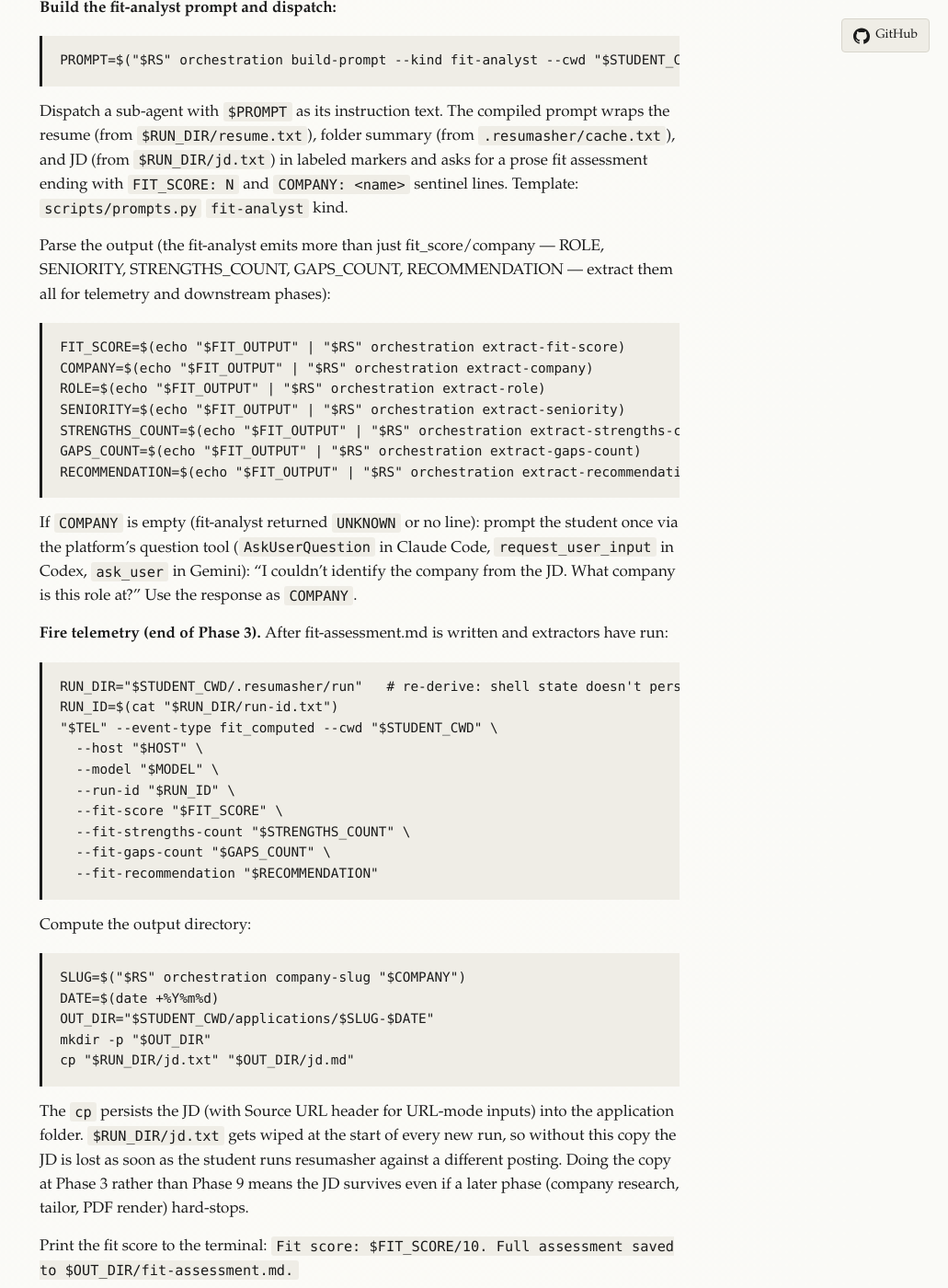
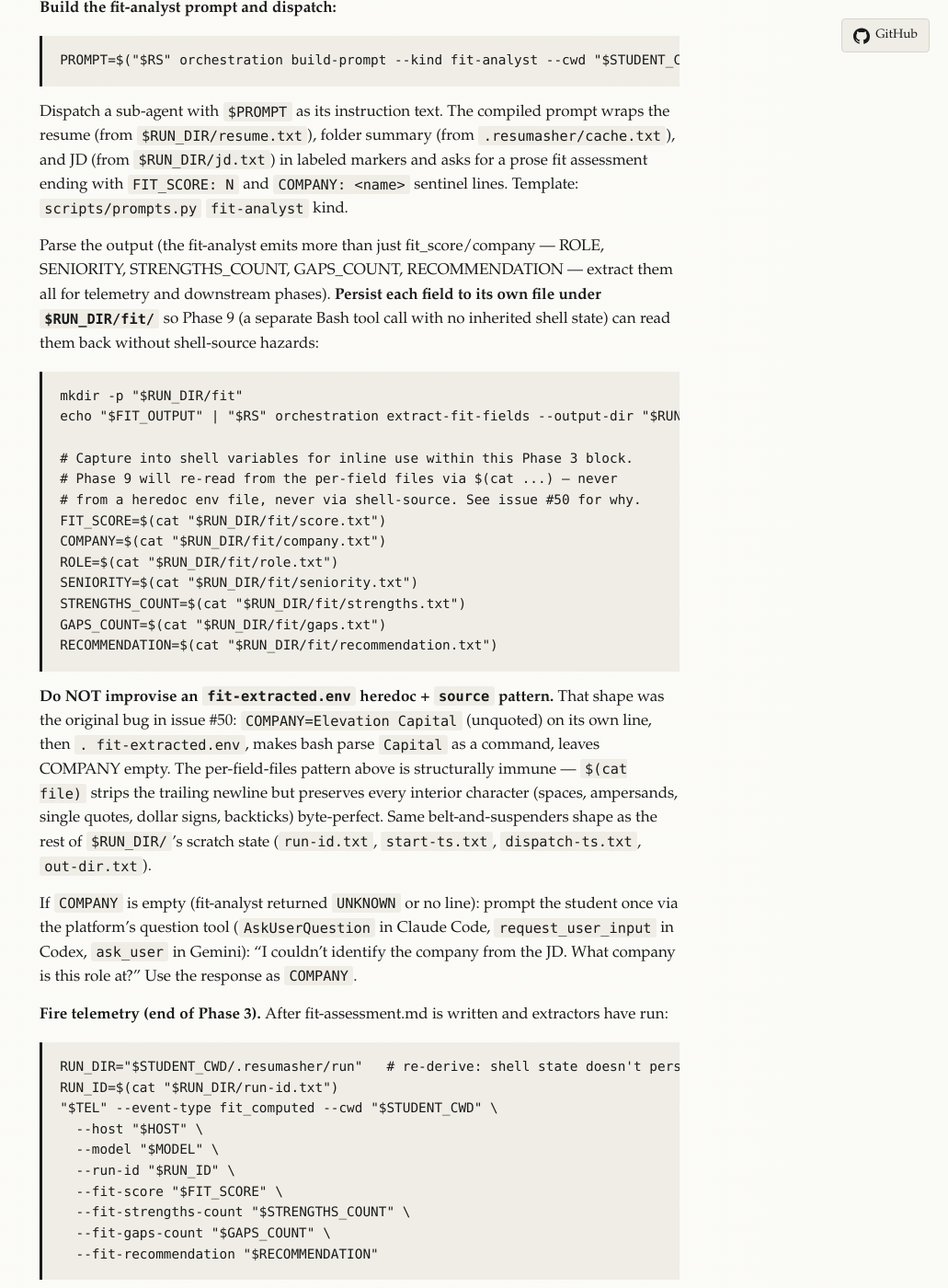
Before and after one commit to earino/resumasher, a Jekyll site: the page built from SKILL.md, in a window 1280 px wide and 1400 px high, scrolled down 16475 px. Shown: the whole window at 92% size, without its empty margins (249-1280 px from the left). Built offline with Jekyll 4.4.1, drawn with Linux system fonts in a browser that asks for light colours; our own code applies the rules of GitHub Pages for plain Markdown files; some of the changed text lies outside the part shown.

Commit message:
fix(orchestration): per-field fit-extraction files + SKILL.md update (#50)
Real-run testing of #43/#47/#48/#49 surfaced agents improvising an
fit-extracted.env heredoc + source pattern between Phase 3 (fit
extraction) and Phase 9 (run_completed telemetry). When the company
name contained a space (COMPANY=Elevation Capital, unquoted on its
own line), bash parsed `Capital` as a command name, the assignment
was discarded, and $COMPANY ended up empty — run_completed shipped
with --company "" and history.jsonl recorded "company": "".

Same root-cause class as #44/#45/#46: SKILL.md prescribed (or allowed)
a shell pattern that didn't survive contact with real data.

Fix:

- New `extract-fit-fields --output-dir <dir>` CLI command that reads
  fit-assessment text on stdin and writes one file per field under
  $RUN_DIR/fit/. Each file's content is the raw extracted value;
  $(cat file) strips the trailing newline but preserves all interior
  characters byte-perfect (spaces, ampersands, single quotes, dollar
  signs, backticks, em-dashes).

- SKILL.md Phase 3 invokes `extract-fit-fields` and reads each value
  via $(cat ...) into shell vars for inline use. Also persists
  $OUT_DIR to $RUN_DIR/out-dir.txt so Phase 9 can rebuild the same
  context without re-deriving from $COMPANY (which it can no longer
  rely on persisting across Bash tool calls).

- SKILL.md Phase 9 (telemetry section + append-history section) reads
  every fit field via $(cat $RUN_DIR/fit/<field>.txt). Explicit "do
  NOT improvise a heredoc env file + source step" callout points at
  issue #50 so future maintainers / agents understand why.

8 new deterministic tests:
- 7 per-field files written with raw values, no key=value framing
- mkdir -p semantics for missing output dir
- empty per-field file when extractor returns None (UNKNOWN handling)
- flat key=value summary on stdout (no JSON, no shell-eats-JSON
  repeat of #44)
- real-bash regression with Elevation Capital + Head of AI & Product
  surviving the round-trip byte-perfect
- edge case: Macy's & $hop (apostrophe + ampersand + dollar sign)
  survives — Option A heredoc-with-quotes would have broken on these
- SKILL.md text assertions: extract-fit-fields invoked, $RUN_DIR/fit/
  referenced, cat-pattern shown for company.txt
- negative assertion: SKILL.md contains no `cat > fit-extracted.env`,
  no `. fit-extracted.env`, no `source fit-extracted.env`

Co-Authored-By: Claude Opus 4.7 (1M context) <noreply@anthropic.com>

````diff
--- a/SKILL.md
+++ b/SKILL.md
@@ -579,17 +579,25 @@ PROMPT=$("$RS" orchestration build-prompt --kind fit-analyst --cwd "$STUDENT_CWD
 
 Dispatch a sub-agent with `$PROMPT` as its instruction text. The compiled prompt wraps the resume (from `$RUN_DIR/resume.txt`), folder summary (from `.resumasher/cache.txt`), and JD (from `$RUN_DIR/jd.txt`) in labeled markers and asks for a prose fit assessment ending with `FIT_SCORE: N` and `COMPANY: <name>` sentinel lines. Template: `scripts/prompts.py` `fit-analyst` kind.
 
-Parse the output (the fit-analyst emits more than just fit_score/company — ROLE, SENIORITY, STRENGTHS_COUNT, GAPS_COUNT, RECOMMENDATION — extract them all for telemetry and downstream phases):
-
-```bash
-FIT_SCORE=$(echo "$FIT_OUTPUT" | "$RS" orchestration extract-fit-score)
-COMPANY=$(echo "$FIT_OUTPUT" | "$RS" orchestration extract-company)
-ROLE=$(echo "$FIT_OUTPUT" | "$RS" orchestration extract-role)
-SENIORITY=$(echo "$FIT_OUTPUT" | "$RS" orchestration extract-seniority)
-STRENGTHS_COUNT=$(echo "$FIT_OUTPUT" | "$RS" orchestration extract-strengths-count)
-GAPS_COUNT=$(echo "$FIT_OUTPUT" | "$RS" orchestration extract-gaps-count)
-RECOMMENDATION=$(echo "$FIT_OUTPUT" | "$RS" orchestration extract-recommendation)
-```
+Parse the output (the fit-analyst emits more than just fit_score/company — ROLE, SENIORITY, STRENGTHS_COUNT, GAPS_COUNT, RECOMMENDATION — extract them all for telemetry and downstream phases). **Persist each field to its own file under `$RUN_DIR/fit/`** so Phase 9 (a separate Bash tool call with no inherited shell state) can read them back without shell-source hazards:
+
+```bash
+mkdir -p "$RUN_DIR/fit"
+echo "$FIT_OUTPUT" | "$RS" orchestration extract-fit-fields --output-dir "$RUN_DIR/fit"
+
+# Capture into shell variables for inline use within this Phase 3 block.
+# Phase 9 will re-read from the per-field files via $(cat ...) — never
+# from a heredoc env file, never via shell-source. See issue #50 for why.
+FIT_SCORE=$(cat "$RUN_DIR/fit/score.txt")
+COMPANY=$(cat "$RUN_DIR/fit/company.txt")
+ROLE=$(cat "$RUN_DIR/fit/role.txt")
+SENIORITY=$(cat "$RUN_DIR/fit/seniority.txt")
+STRENGTHS_COUNT=$(cat "$RUN_DIR/fit/strengths.txt")
+GAPS_COUNT=$(cat "$RUN_DIR/fit/gaps.txt")
+RECOMMENDATION=$(cat "$RUN_DIR/fit/recommendation.txt")
+```
+
+**Do NOT improvise an `fit-extracted.env` heredoc + `source` pattern.** That shape was the original bug in issue #50: `COMPANY=Elevation Capital` (unquoted) on its own line, then `. fit-extracted.env`, makes bash parse `Capital` as a command, leaves COMPANY empty. The per-field-files pattern above is structurally immune — `$(cat file)` strips the trailing newline but preserves every interior character (spaces, ampersands, single quotes, dollar signs, backticks) byte-perfect. Same belt-and-suspenders shape as the rest of `$RUN_DIR/`'s scratch state (`run-id.txt`, `start-ts.txt`, `dispatch-ts.txt`, `out-dir.txt`).
 
 If `COMPANY` is empty (fit-analyst returned `UNKNOWN` or no line): prompt the student once via the platform's question tool (`AskUserQuestion` in Claude Code, `request_user_input` in Codex, `ask_user` in Gemini): "I couldn't identify the company from the JD. What company is this role at?" Use the response as `COMPANY`.
 
@@ -608,13 +616,14 @@ RUN_ID=$(cat "$RUN_DIR/run-id.txt")
   --fit-recommendation "$RECOMMENDATION"
 ```
 
-Compute the output directory:
+Compute the output directory and persist the path so Phase 9 can read it back without re-deriving:
 
 ```bash
 SLUG=$("$RS" orchestration company-slug "$COMPANY")
 DATE=$(date +%Y%m%d)
 OUT_DIR="$STUDENT_CWD/applications/$SLUG-$DATE"
 mkdir -p "$OUT_DIR"
+echo "$OUT_DIR" > "$RUN_DIR/out-dir.txt"  # Phase 9 reads via $(cat ...)
 cp "$RUN_DIR/jd.txt" "$OUT_DIR/jd.md"
 ```
 
@@ -855,6 +864,21 @@ If a markdown input was a stub (cover letter or interview prep generation failed
 ---
 
 ### Phase 9 — Log + Summary
+
+Phase 9 runs in a separate Bash tool call, so shell variables from earlier phases are gone. Re-read the fit fields from `$RUN_DIR/fit/` (issue #50 — never `source` an env file, never improvise a heredoc), and re-derive `$RUN_ID` / `$START_TS` / `$OUT_DIR` from their per-field files:
+
+```bash
+RUN_ID=$(cat "$RUN_DIR/run-id.txt")
+START_TS=$(cat "$RUN_DIR/start-ts.txt")
+OUT_DIR=$(cat "$RUN_DIR/out-dir.txt")  # written in Phase 3 alongside the slug compute
+COMPANY=$(cat "$RUN_DIR/fit/company.txt")
+ROLE=$(cat "$RUN_DIR/fit/role.txt")
+SENIORITY=$(cat "$RUN_DIR/fit/seniority.txt")
+FIT_SCORE=$(cat "$RUN_DIR/fit/score.txt")
+STRENGTHS_COUNT=$(cat "$RUN_DIR/fit/strengths.txt")
+GAPS_COUNT=$(cat "$RUN_DIR/fit/gaps.txt")
+RECOMMENDATION=$(cat "$RUN_DIR/fit/recommendation.txt")
+```
 
 Append the history record:
 
@@ -1233,16 +1257,14 @@ or `literal`). `$RESUME_FORMAT` is one of `resume_md`, `resume_pdf`, `cv_md`,
 `cv_pdf` based on the `discover-resume` filename.
 
 **Phase 3 (end) — fit_computed.** Fired after fit-assessment.md is written
-and the extract-* commands have pulled the structured fields:
-
-```bash
-FIT_SCORE=$("$RS" orchestration extract-fit-score < "$OUT_DIR/fit-assessment.md")
-COMPANY=$("$RS" orchestration extract-company < "$OUT_DIR/fit-assessment.md")
-ROLE=$("$RS" orchestration extract-role < "$OUT_DIR/fit-assessment.md")
-SENIORITY=$("$RS" orchestration extract-seniority < "$OUT_DIR/fit-assessment.md")
-STRENGTHS_COUNT=$("$RS" orchestration extract-strengths-count < "$OUT_DIR/fit-assessment.md")
-GAPS_COUNT=$("$RS" orchestration extract-gaps-count < "$OUT_DIR/fit-assessment.md")
-RECOMMENDATION=$("$RS" orchestration extract-recommendation < "$OUT_DIR/fit-assessment.md")
+and `extract-fit-fields` has persisted the structured fields to
+`$RUN_DIR/fit/`:
+
+```bash
+FIT_SCORE=$(cat "$RUN_DIR/fit/score.txt")
+STRENGTHS_COUNT=$(cat "$RUN_DIR/fit/strengths.txt")
+GAPS_COUNT=$(cat "$RUN_DIR/fit/gaps.txt")
+RECOMMENDATION=$(cat "$RUN_DIR/fit/recommendation.txt")
 
 "$TEL" --event-type fit_computed --cwd "$STUDENT_CWD" \
   --host "$HOST" \
@@ -1283,10 +1305,28 @@ placeholder is resolved (once per student answer):
 `$CHOICE` is one of `specifics`, `soften`, `drop`.
 
 **Phase 9 (end) — run_completed.** Fired after all PDFs render and history
-is appended. Include all the fields from the fit event plus configuration:
-
-```bash
-DURATION=$(( $(date +%s) - $START_TS ))
+is appended. Include all the fields from the fit event plus configuration.
+
+Phase 9 runs in a different Bash tool call than Phase 3 — shell variables
+do NOT persist across calls. Read each fit field by `cat`-ing the
+corresponding file under `$RUN_DIR/fit/` (written by Phase 3's
+`extract-fit-fields`). **Never** improvise a heredoc env file +
+`source` step here — see issue #50 for why that shape silently empties
+`COMPANY` when the company name has a space.
+
+```bash
+RUN_ID=$(cat "$RUN_DIR/run-id.txt")
+START_TS=$(cat "$RUN_DIR/start-ts.txt")
+DURATION=$(( $(date +%s) - START_TS ))
+
+# Re-read fit fields from per-field files (issue #50 — no shell-source).
+FIT_SCORE=$(cat "$RUN_DIR/fit/score.txt")
+COMPANY=$(cat "$RUN_DIR/fit/company.txt")
+ROLE=$(cat "$RUN_DIR/fit/role.txt")
+SENIORITY=$(cat "$RUN_DIR/fit/seniority.txt")
+STRENGTHS_COUNT=$(cat "$RUN_DIR/fit/strengths.txt")
+GAPS_COUNT=$(cat "$RUN_DIR/fit/gaps.txt")
+RECOMMENDATION=$(cat "$RUN_DIR/fit/recommendation.txt")
 
 "$TEL" --event-type run_completed --cwd "$STUDENT_CWD" \
   --host "$HOST" \
@@ -1313,6 +1353,8 @@ DURATION=$(( $(date +%s) - $START_TS ))
   --all-pdfs-rendered "$ALL_PDFS_RENDERED"
 ```
 
+Use the same `$(cat "$RUN_DIR/fit/company.txt")` pattern when constructing the `history.jsonl` record (Phase 9's `append-history` call). Pre-fix, the agent that improvised an env-file shell-source pattern shipped a `"company": ""` to `history.jsonl` whenever the company name had a space — `$(cat file)` makes that impossible.
+
 **Any phase (failure) — run_failed.** Fired from the hard-stop path of any
 phase. Include whatever fields are already known at that point:
 
````
Also changed, not shown: scripts/orchestration.py (+60 -0 lines), tests/test_orchestration.py (+223 -0 lines), CHANGELOG.md.
